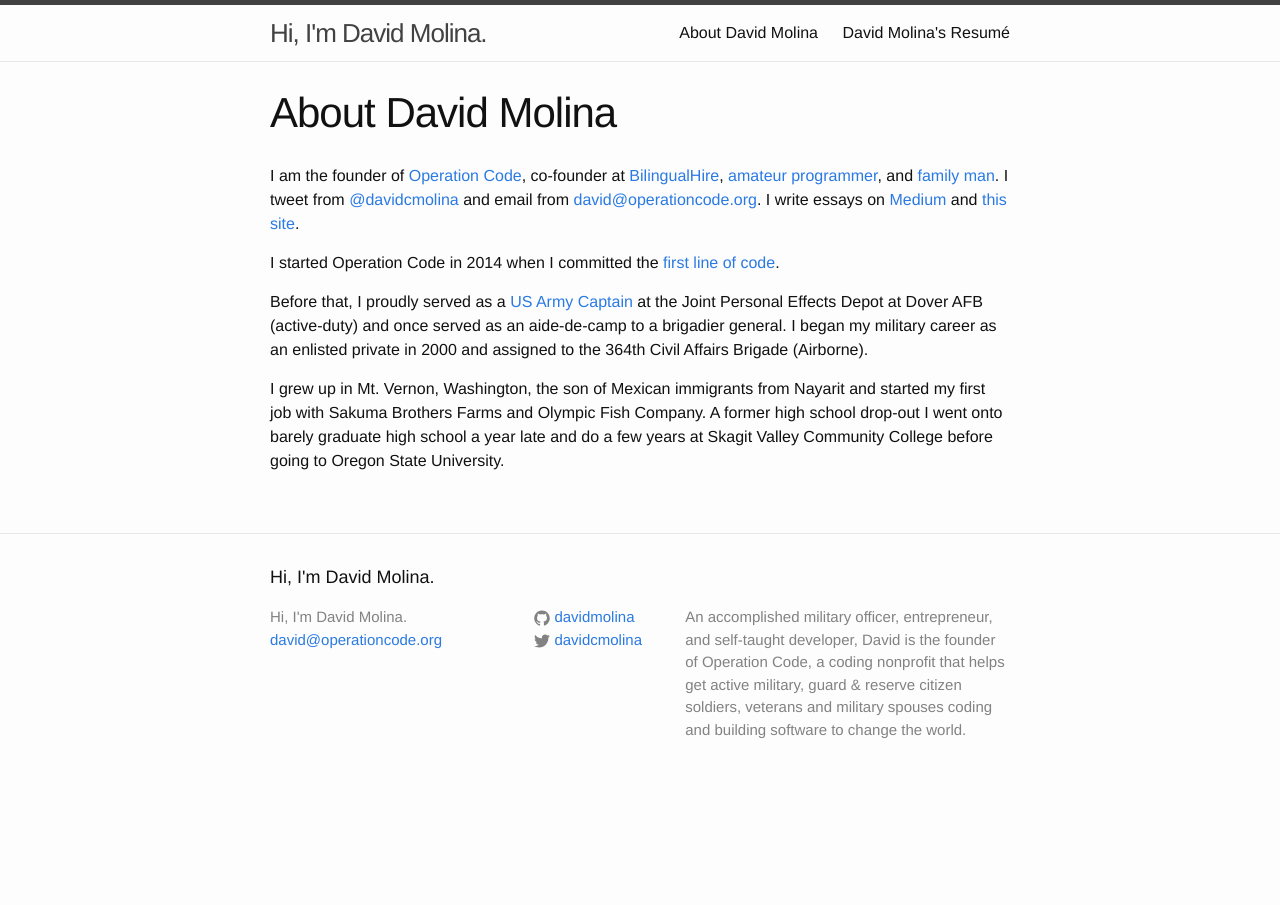
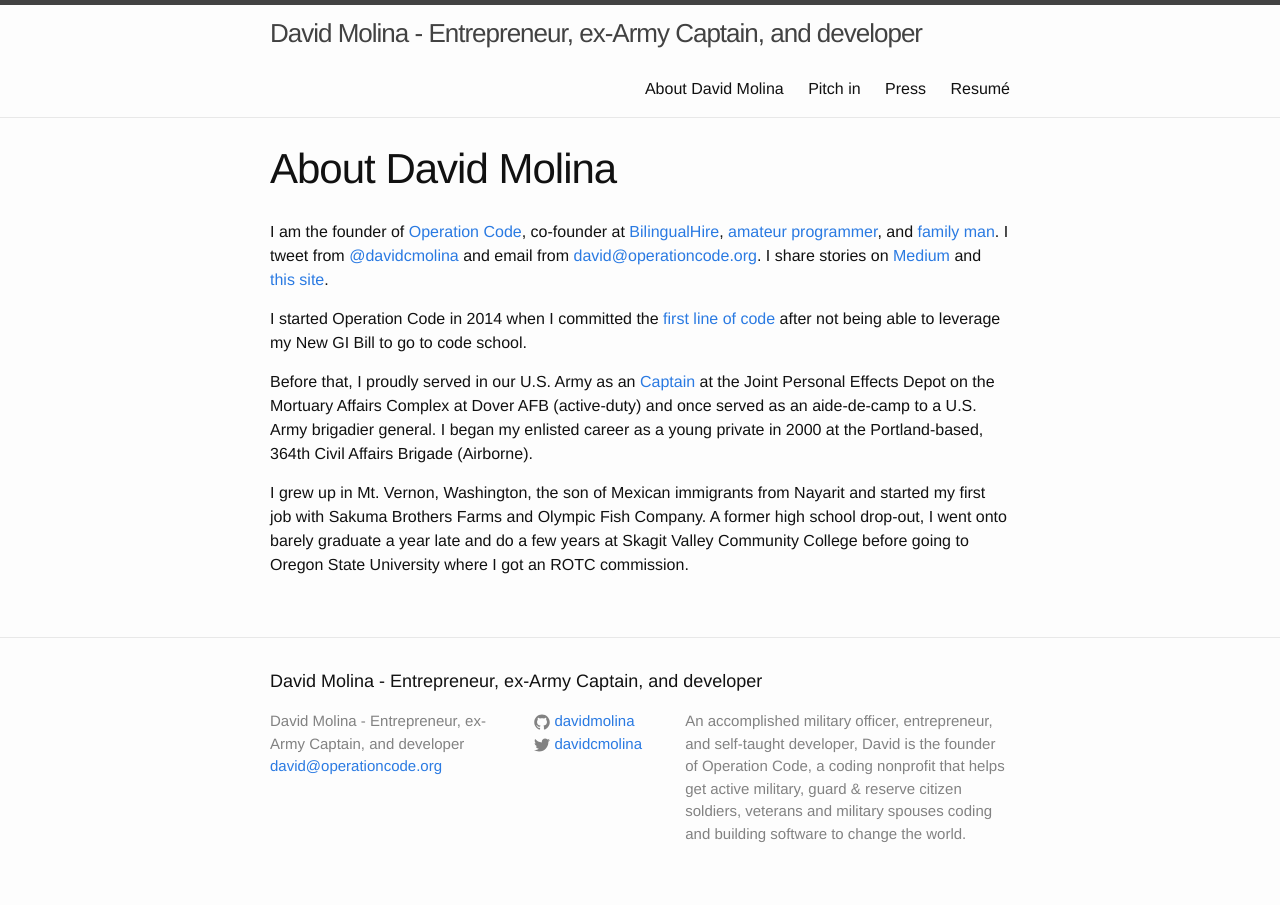
Before and after one commit to davidmolina/davidmolina.github.io, a Jekyll site: the page built from about.md, in a window 1280 px wide. Built offline with Jekyll 4.4.1, drawn with Linux system fonts in a browser that asks for light colours.

Commit message:
Add press page

```diff
--- a/_config.yml
+++ b/_config.yml
@@ -7,13 +7,15 @@
 
 # Site settings
 name: David Molina
+title: David Molina - Entrepreneur, ex-Army Captain, and developer
+description: "An accomplished military officer, entrepreneur, and self-taught developer, David is the founder of Operation Code, a coding nonprofit that helps get active military, guard & reserve citizen soldiers, veterans and military spouses coding and building software to change the world."
 author: David Molina
-title: Hi, I'm David Molina.
+repository: davidmolina/davidmolina.github.io
 email: david@operationcode.org
-description: "An accomplished military officer, entrepreneur, and self-taught developer, David is the founder of Operation Code, a coding nonprofit that helps get active military, guard & reserve citizen soldiers, veterans and military spouses coding and building software to change the world."
+
 
 # RDF structured data
-job_title: Founder, executive director
+job_title: Founder & Executive Director
 employer: Operation Code
 url: "http://davidmolina.github.io/"
 location:
@@ -33,6 +35,8 @@
 # Misc
 twitter_username: davidcmolina
 github_username:  davidmolina
+facebook_username: david.molina1
+instagram_username: davidcmolina
 
 # Permalink structure, see http://jekyllrb.com/docs/permalinks/
 permalink: /:year/:month/:day/:title/
--- a/about.md
+++ b/about.md
@@ -4,10 +4,10 @@
 permalink: /about/
 ---
 
-I am the founder of [Operation Code](http://operationcode.org), co-founder at [BilingualHire](http://bilingualhire.co), [amateur programmer](https://github.com/davidmolina), and [family man](https://www.instagram.com/p/-u6FbsRUlR/?taken-by=davidcmolina). I tweet from [@davidcmolina](http://twitter.com/davidcmolina/) and email from [david@operationcode.org](mailto:david@operationcode.org). I write essays on [Medium](https://medium.com/@davidcmolina) and [this site](http://davidmolina.github.io/).
+I am the founder of [Operation Code](http://operationcode.org), co-founder at [BilingualHire](http://bilingualhire.co), [amateur programmer](https://github.com/davidmolina), and [family man](https://www.instagram.com/p/-u6FbsRUlR/?taken-by=davidcmolina). I tweet from [@davidcmolina](http://twitter.com/davidcmolina/) and email from [david@operationcode.org](mailto:david@operationcode.org). I share stories on [Medium](https://medium.com/@davidcmolina) and [this site](http://davidmolina.github.io/).
 
-I started Operation Code in 2014 when I committed the [first line of code](https://github.com/OperationCode/operationcode/commits/master).
+I started Operation Code in 2014 when I committed the [first line of code](https://github.com/OperationCode/operationcode/commits/master) after not being able to leverage my New GI Bill to go to code school.
 
-Before that, I proudly served as a [US Army Captain](https://www.instagram.com/p/BAiRSa8RUvp/?taken-by=davidcmolina) at the Joint Personal Effects Depot at Dover AFB (active-duty) and once served as an aide-de-camp to a brigadier general. I began my military career as an enlisted private in 2000 and assigned to the 364th Civil Affairs Brigade (Airborne).
+Before that, I proudly served in our U.S. Army as an [ Captain](https://www.instagram.com/p/BAiRSa8RUvp/?taken-by=davidcmolina) at the Joint Personal Effects Depot on the Mortuary Affairs Complex at Dover AFB (active-duty) and once served as an aide-de-camp to a U.S. Army brigadier general. I began my enlisted career as a young private in 2000 at the Portland-based, 364th Civil Affairs Brigade (Airborne).
 
-I grew up in Mt. Vernon, Washington, the son of Mexican immigrants from Nayarit and started my first job with Sakuma Brothers Farms and Olympic Fish Company. A former high school drop-out I went onto barely graduate high school a year late and do a few years at Skagit Valley Community College before going to Oregon State University.
+I grew up in Mt. Vernon, Washington, the son of Mexican immigrants from Nayarit and started my first job with Sakuma Brothers Farms and Olympic Fish Company. A former high school drop-out, I went onto barely graduate a year late and do a few years at Skagit Valley Community College before going to Oregon State University where I got an ROTC commission.
```
Also changed, not shown: donate.md (added, +7 -0 lines), press.md (added, +34 -0 lines), resume.md (+2 -2 lines).
